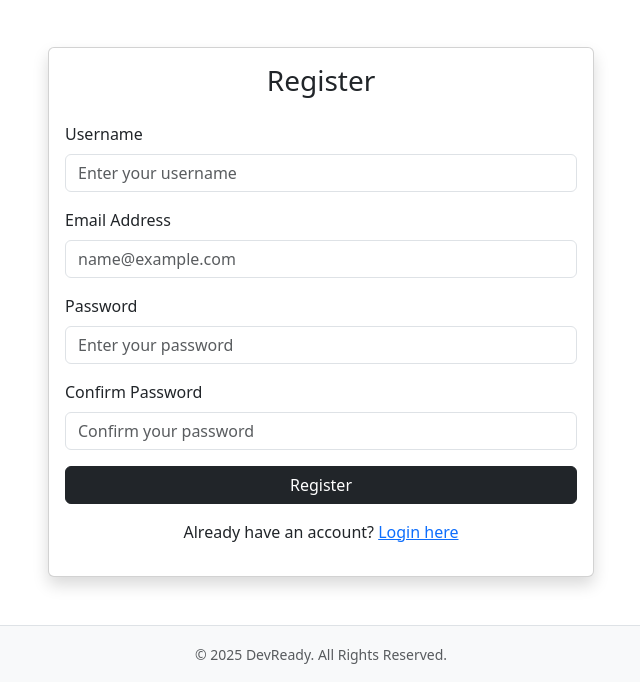
After one commit to tvtusc25/DevReady, a Flask app: page /register in a window 1280 px wide. The commit adds this page. Shown: the part 389-1071 px from the top of the page, without its empty margins (319-959 px from the left). Run offline with Flask 3, Linux system fonts and the light colour scheme.

Commit message:
Added new pages for about, login, and register

```diff
--- a/website/templates/index.html
+++ b/website/templates/index.html
@@ -29,8 +29,8 @@
 
     <!-- Navbar -->
     <nav class="navbar navbar-expand-lg navbar-light bg-light border-bottom">
-        <div class="container-fluid">
-            <a class="navbar-brand d-flex align-items-center" href="#">
+        <div class="container">
+            <a class="navbar-brand d-flex align-items-center" href="/">
                 <img src="../static/DevReadyLogo.svg" alt="DevReady Logo" width="40" height="40" class="me-2">
                 <span>DevReady</span>
             </a>
--- a/website/templates/library.html
+++ b/website/templates/library.html
@@ -4,7 +4,7 @@
 <head>
     <meta charset="UTF-8">
     <meta name="viewport" content="width=device-width, initial-scale=1">
-    <title>DevReady Problem Library</title>
+    <title>Library - DevReady</title>
     <!-- Bootstrap CSS -->
     <link href="https://cdn.jsdelivr.net/npm/bootstrap@5.3.0/dist/css/bootstrap.min.css" rel="stylesheet">
     <link rel="icon" type="image/svg+xml" href="../static/FaviconLogo.svg">
@@ -13,8 +13,8 @@
 <body>
     <!-- Navbar -->
     <nav class="navbar navbar-expand-lg navbar-light bg-light border-bottom">
-        <div class="container-fluid">
-            <a class="navbar-brand d-flex align-items-center" href="#">
+        <div class="container">
+            <a class="navbar-brand d-flex align-items-center" href="/">
                 <img src="../static/DevReadyLogo.svg" alt="DevReady Logo" width="40" height="40" class="me-2">
                 <span>DevReady</span>
             </a>
--- a/website/templates/profile.html
+++ b/website/templates/profile.html
@@ -3,7 +3,7 @@
 <head>
   <meta charset="UTF-8">
   <meta name="viewport" content="width=device-width, initial-scale=1">
-  <title>DevReady Profile</title>
+  <title>Profile - DevReady</title>
   <!-- Bootstrap CSS -->
   <link href="https://cdn.jsdelivr.net/npm/bootstrap@5.3.0/dist/css/bootstrap.min.css" rel="stylesheet">
   <link rel="icon" type="image/svg+xml" href="../static/FaviconLogo.svg">
@@ -11,8 +11,8 @@
 <body>
   <!-- Navbar -->
   <nav class="navbar navbar-expand-lg navbar-light bg-light border-bottom">
-    <div class="container-fluid">
-      <a class="navbar-brand d-flex align-items-center" href="#">
+    <div class="container">
+      <a class="navbar-brand d-flex align-items-center" href="/">
         <img src="../static/DevReadyLogo.svg" alt="DevReady Logo" width="40" height="40" class="me-2">
         <span>DevReady</span>
       </a>
--- /dev/null
+++ b/website/templates/register.html
@@ -0,0 +1,110 @@
+<!DOCTYPE html>
+<html lang="en">
+<head>
+  <meta charset="UTF-8">
+  <meta name="viewport" content="width=device-width, initial-scale=1">
+  <title>Register - DevReady</title>
+  <!-- Bootstrap CSS -->
+  <link href="https://cdn.jsdelivr.net/npm/bootstrap@5.3.0/dist/css/bootstrap.min.css" rel="stylesheet">
+  <link rel="icon" type="image/svg+xml" href="../static/FaviconLogo.svg">
+  <style>
+    .hero {
+      background: url('{{ url_for("static", filename="hero-bg.jpg") }}') no-repeat center center;
+      background-size: cover;
+      position: relative;
+      padding: 100px 0;
+      color: white;
+    }
+    .hero-overlay {
+      position: absolute;
+      top: 0;
+      left: 0;
+      right: 0;
+      bottom: 0;
+      background: rgba(0,0,0,0.5);
+    }
+    .hero-content {
+      position: relative;
+      z-index: 2;
+    }
+  </style>
+</head>
+<body>
+  <!-- Navbar -->
+  <nav class="navbar navbar-expand-lg navbar-light bg-light border-bottom">
+    <div class="container">
+      <a class="navbar-brand d-flex align-items-center" href="/">
+        <img src="../static/DevReadyLogo.svg" alt="DevReady Logo" width="40" height="40" class="me-2">
+        <span>DevReady</span>
+      </a>
+      <button class="navbar-toggler" type="button" data-bs-toggle="collapse" data-bs-target="#navbarTabs" aria-controls="navbarTabs" aria-expanded="false" aria-label="Toggle navigation">
+        <span class="navbar-toggler-icon"></span>
+      </button>
+      <div class="collapse navbar-collapse" id="navbarTabs">
+        <ul class="navbar-nav me-auto mb-2 mb-lg-0">
+          <li class="nav-item"><a class="nav-link" href="/login">Login</a></li>
+          <li class="nav-item"><a class="nav-link active" href="/register">Register</a></li>
+          <li class="nav-item"><a class="nav-link" href="/about">About</a></li>
+        </ul>
+        <span class="navbar-text">
+            Hello, <strong>Guest</strong>
+          </span>
+      </div>
+    </div>
+  </nav>
+
+  <!-- Hero Section -->
+  <section class="hero">
+    <div class="hero-overlay"></div>
+    <div class="container text-center hero-content">
+      <h1 class="display-4">Join DevReady</h1>
+      <p class="lead">Create an account to unlock your full coding potential.</p>
+    </div>
+  </section>
+
+  <!-- Registration Form -->
+  <div class="container mt-5">
+    <div class="row justify-content-center">
+      <div class="col-md-6">
+        <div class="card shadow">
+          <div class="card-body">
+            <h3 class="card-title text-center mb-4">Register</h3>
+            <form method="POST" action="/register">
+              <div class="mb-3">
+                <label for="username" class="form-label">Username</label>
+                <input type="text" class="form-control" id="username" name="username" placeholder="Enter your username" required>
+              </div>
+              <div class="mb-3">
+                <label for="email" class="form-label">Email Address</label>
+                <input type="email" class="form-control" id="email" name="email" placeholder="name@example.com" required>
+              </div>
+              <div class="mb-3">
+                <label for="password" class="form-label">Password</label>
+                <input type="password" class="form-control" id="password" name="password" placeholder="Enter your password" required>
+              </div>
+              <div class="mb-3">
+                <label for="confirmPassword" class="form-label">Confirm Password</label>
+                <input type="password" class="form-control" id="confirmPassword" name="confirmPassword" placeholder="Confirm your password" required>
+              </div>
+              <div class="d-grid">
+                <button type="submit" class="btn btn-dark">Register</button>
+              </div>
+            </form>
+            <div class="mt-3 text-center">
+              <p>Already have an account? <a href="/login">Login here</a></p>
+            </div>
+          </div>
+        </div>
+      </div>
+    </div>
+  </div>
+
+  <!-- Footer -->
+  <footer class="bg-light text-center text-muted py-3 mt-5 border-top">
+    <small>© 2025 DevReady. All Rights Reserved.</small>
+  </footer>
+
+  <!-- Bootstrap Bundle JS -->
+  <script src="https://cdn.jsdelivr.net/npm/bootstrap@5.3.0/dist/js/bootstrap.bundle.min.js"></script>
+</body>
+</html>
--- a/website/views.py
+++ b/website/views.py
@@ -28,3 +28,18 @@ def profile():
 def settings():
     """Endpoint to get settings page."""
     return render_template('settings.html')
+
+@main_blueprint.route('/login', methods=['GET', 'POST'])
+def login():
+    """Endpoint to get login page."""
+    return render_template('login.html')
+
+@main_blueprint.route('/register', methods=['GET', 'POST'])
+def register():
+    """Endpoint to get register page."""
+    return render_template('register.html')
+
+@main_blueprint.route('/about', methods=['GET', 'POST'])
+def about():
+    """Endpoint to get about page."""
+    return render_template('about.html')
```
Also changed, not shown: website/templates/about.html (added, +68 -0 lines), website/templates/login.html (added, +103 -0 lines), website/templates/settings.html (+5 -4 lines).
